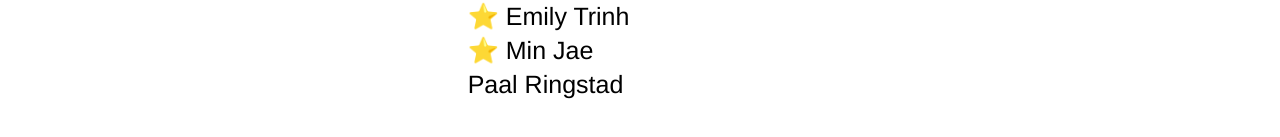
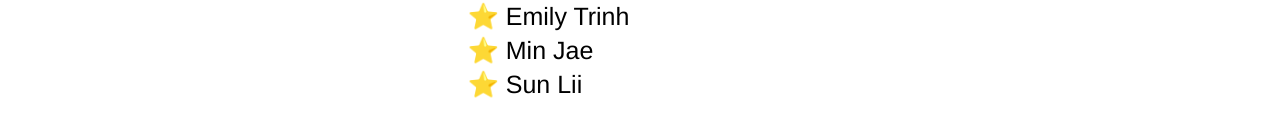
Before and after one commit to twinturtle42/git-101-23-may, a plain HTML site: page index.html in a window 1280 px wide. Shown: the part 449-586 px from the top of the page. Drawn offline with Linux system fonts and the light colour scheme.

Commit message:
added S L

```diff
--- a/index.html
+++ b/index.html
@@ -22,7 +22,7 @@
           <h2><li>Congratulations 😎</li></h2>
           <li>⭐ Emily Trinh</li>
           <li>⭐ Min Jae</li>
-          <li>Paal Ringstad</li>
+          <li>⭐ Sun Lii</li>
         </ol>
       </div>
 
```
